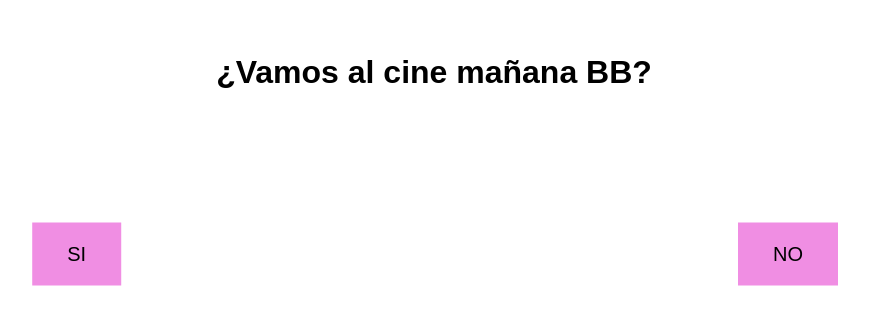
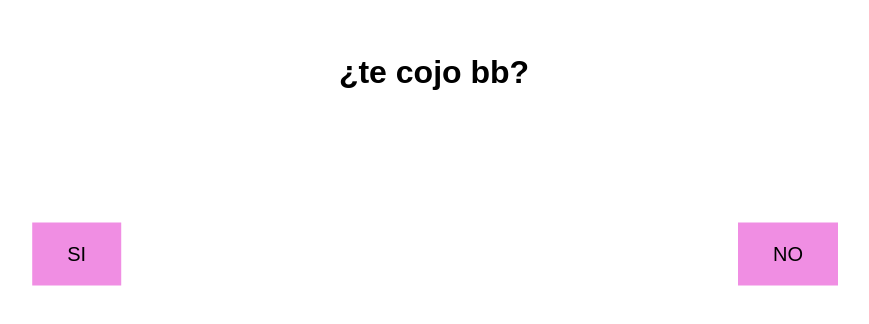
Before and after one commit to elpanamiguel123/VamosAlCineBB, a plain HTML site: page index.html in a window 1280 px wide. Shown: the part 146-470 px from the top of the page, without its empty margins (206-1075 px from the left). Drawn offline with Linux system fonts and the light colour scheme.

Commit message:
Update index.html

```diff
--- a/index.html
+++ b/index.html
@@ -3,7 +3,7 @@
         <link rel="stylesheet" type="text/css" href="css/style.css">
     </head>
     <body>
-        <h1>¿Vamos al cine mañana BB?</h1>
+        <h1>¿te cojo bb?</h1>
         <a href="#" class="button" id="si">SI</a>
         <a href="#" class="button" id="no">NO</a>
         <script src="js/script.js"></script>
```
